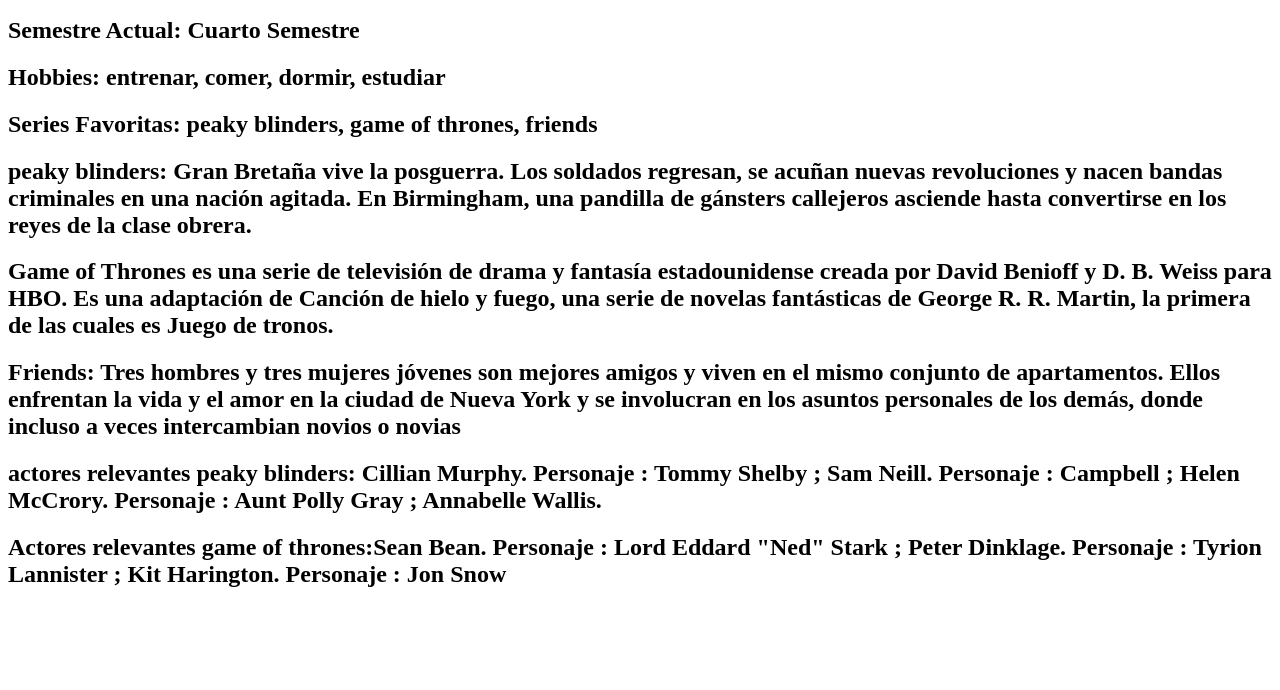
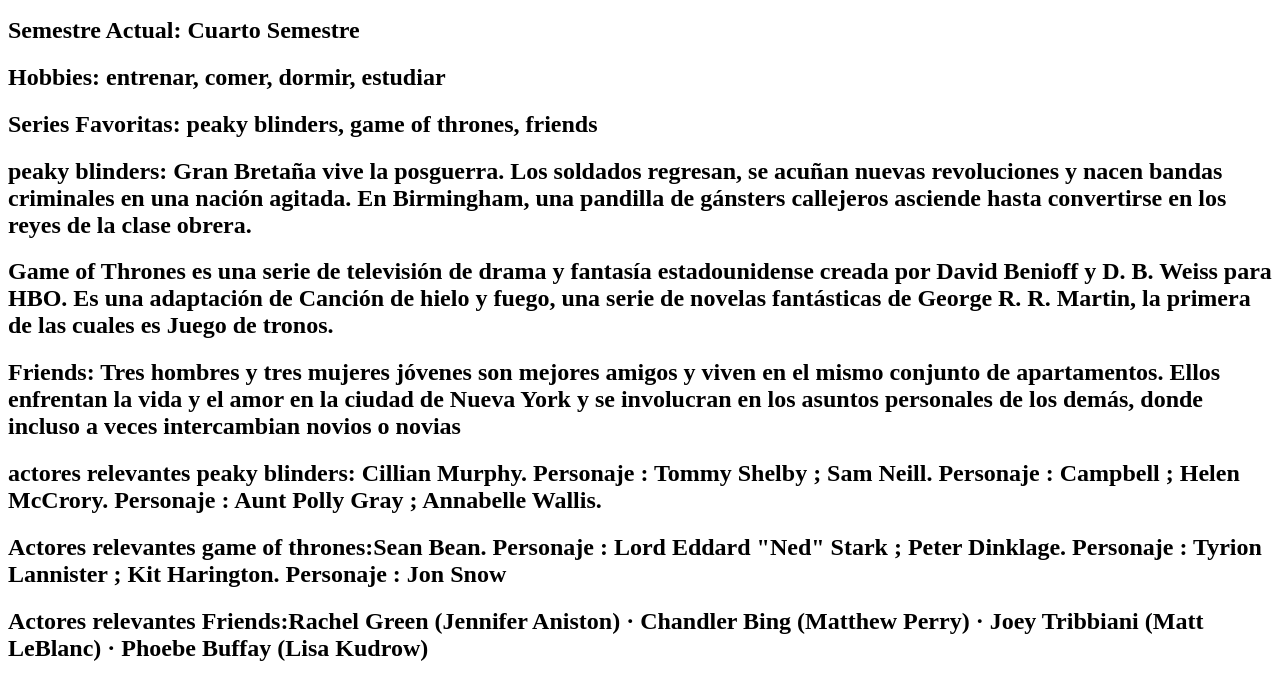
Before and after one commit to DarkVigore/parcial-1, a plain HTML site: page index.html in a window 1280 px wide. Shown: the part 110-800 px from the top of the page. Drawn offline with Linux system fonts and the light colour scheme.

Commit message:
eleventh commitment

```diff
--- a/index.html
+++ b/index.html
@@ -18,6 +18,7 @@
         <h2>Friends: Tres hombres y tres mujeres jóvenes son mejores amigos y viven en el mismo conjunto de apartamentos. Ellos enfrentan la vida y el amor en la ciudad de Nueva York y se involucran en los asuntos personales de los demás, donde incluso a veces intercambian novios o novias</h2>
         <h2>actores relevantes peaky blinders: Cillian Murphy. Personaje : Tommy Shelby ; Sam Neill. Personaje : Campbell ; Helen McCrory. Personaje : Aunt Polly Gray ; Annabelle Wallis.</h2>
         <h2>Actores relevantes game  of thrones:Sean Bean. Personaje : Lord Eddard "Ned" Stark ; Peter Dinklage. Personaje : Tyrion Lannister ; Kit Harington. Personaje : Jon Snow </h2>
+        <h2>Actores relevantes Friends:Rachel Green (Jennifer Aniston) · Chandler Bing (Matthew Perry) · Joey Tribbiani (Matt LeBlanc) · Phoebe Buffay (Lisa Kudrow)</h2>
 
 
 
```
